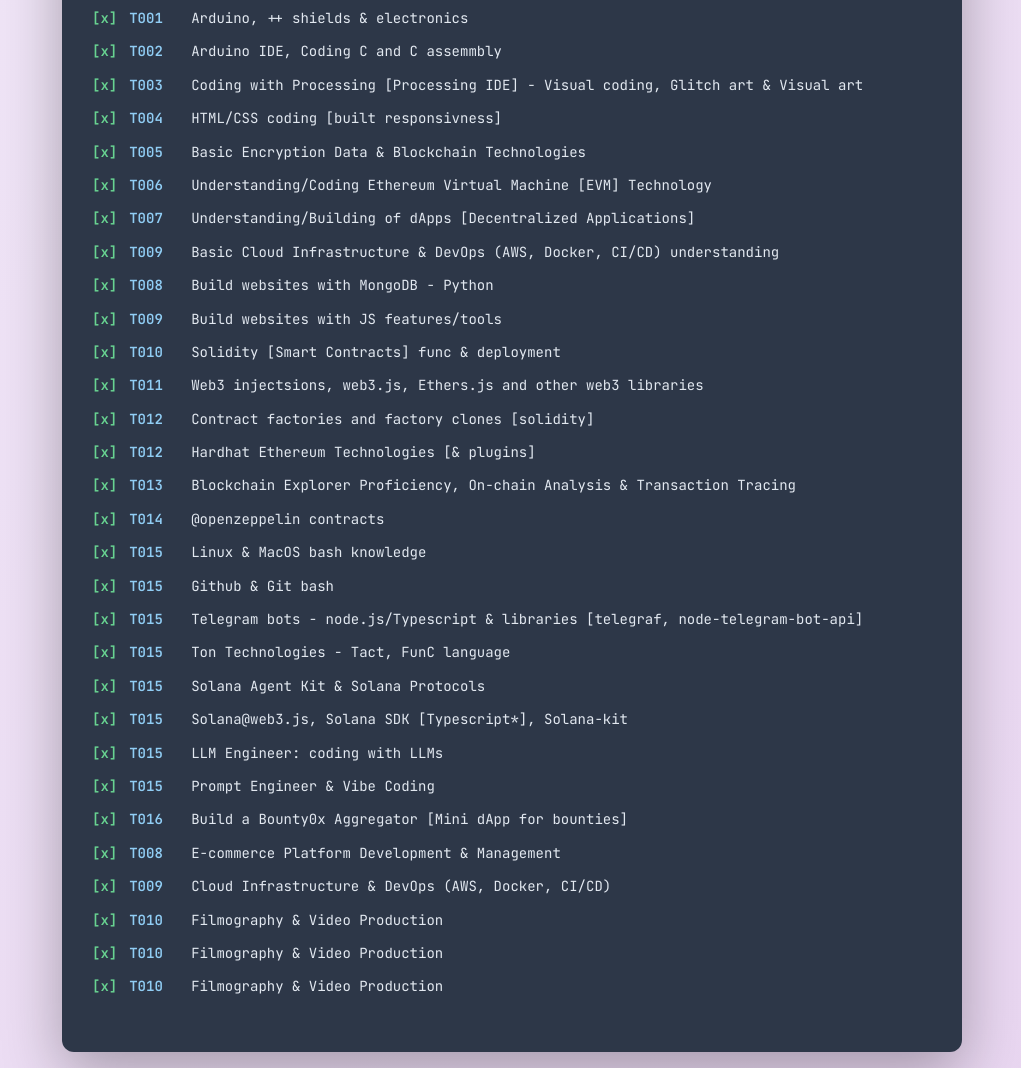
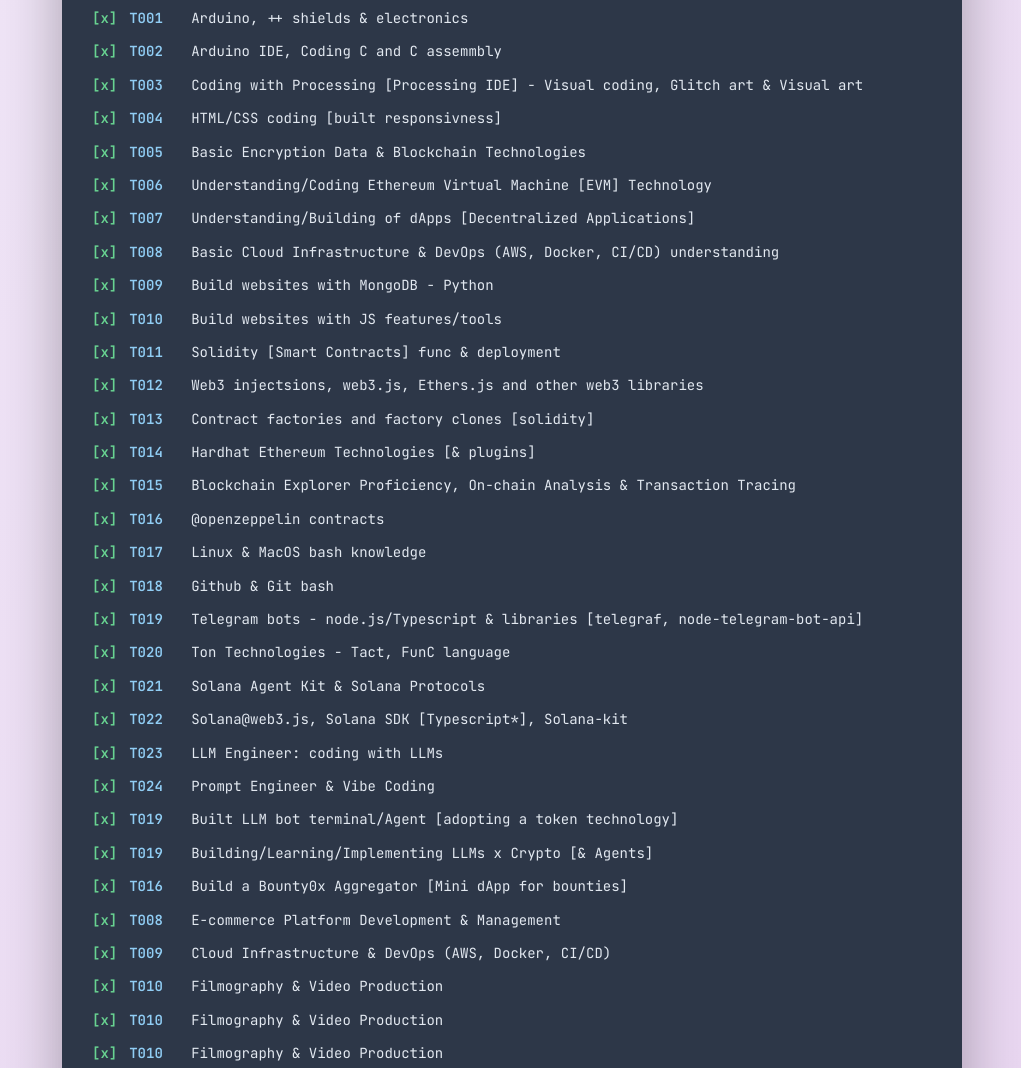
Before and after one commit to Uffynn/mainwebsite, a plain HTML site: page about.html in a window 1280 px wide. Shown: the part 149-1217 px from the top of the page, without its empty margins (128-1149 px from the left). Drawn offline with Linux system fonts and the light colour scheme.

Commit message:
Update about.html

```diff
--- a/about.html
+++ b/about.html
@@ -68,108 +68,117 @@
 
                    <div class="task completed">
                         <span class="checkbox">[x]</span>
-                        <span class="task-id">T009</span>
+                        <span class="task-id">T008</span>
                         <span class="task-desc">Basic Cloud Infrastructure & DevOps (AWS, Docker, CI/CD) understanding</span>
                     </div>
 
                     <div class="task completed">
                         <span class="checkbox">[x]</span>
-                        <span class="task-id">T008</span>
+                        <span class="task-id">T009</span>
                         <span class="task-desc">Build websites with MongoDB - Python</span>
                     </div>
 
                     <div class="task completed">
                         <span class="checkbox">[x]</span>
-                        <span class="task-id">T009</span>
+                        <span class="task-id">T010</span>
                         <span class="task-desc">Build websites with JS features/tools</span>
                     </div>
 
                     <div class="task completed">
                         <span class="checkbox">[x]</span>
-                        <span class="task-id">T010</span>
+                        <span class="task-id">T011</span>
                         <span class="task-desc">Solidity [Smart Contracts] func & deployment</span>
                     </div>
 
                     <div class="task completed">
                         <span class="checkbox">[x]</span>
-                        <span class="task-id">T011</span>
+                        <span class="task-id">T012</span>
                         <span class="task-desc">Web3 injectsions, web3.js, Ethers.js and other web3 libraries</span>
                     </div>
 
                     <div class="task completed">
                         <span class="checkbox">[x]</span>
-                        <span class="task-id">T012</span>
+                        <span class="task-id">T013</span>
                         <span class="task-desc">Contract factories and factory clones [solidity]</span>
                     </div>
 
                     <div class="task completed">
                         <span class="checkbox">[x]</span>
-                        <span class="task-id">T012</span>
+                        <span class="task-id">T014</span>
                         <span class="task-desc">Hardhat Ethereum Technologies [& plugins]</span>
                     </div>
 
                     <div class="task completed">
                         <span class="checkbox">[x]</span>
-                        <span class="task-id">T013</span>
+                        <span class="task-id">T015</span>
                         <span class="task-desc">Blockchain Explorer Proficiency, On-chain Analysis & Transaction Tracing</span>
                     </div>
 
                      <div class="task completed">
                         <span class="checkbox">[x]</span>
-                        <span class="task-id">T014</span>
+                        <span class="task-id">T016</span>
                         <span class="task-desc">@openzeppelin contracts</span>
                     </div>
 
                     <div class="task completed">
                         <span class="checkbox">[x]</span>
-                        <span class="task-id">T015</span>
+                        <span class="task-id">T017</span>
                         <span class="task-desc">Linux & MacOS bash knowledge</span>
                     </div>
 
                     <div class="task completed">
                         <span class="checkbox">[x]</span>
-                        <span class="task-id">T015</span>
+                        <span class="task-id">T018</span>
                         <span class="task-desc">Github & Git bash</span>
                     </div>
 
                     <div class="task completed">
                         <span class="checkbox">[x]</span>
-                        <span class="task-id">T015</span>
+                        <span class="task-id">T019</span>
                         <span class="task-desc">Telegram bots - node.js/Typescript & libraries [telegraf, node-telegram-bot-api]</span>
                     </div>
 
                     <div class="task completed">
                         <span class="checkbox">[x]</span>
-                        <span class="task-id">T015</span>
+                        <span class="task-id">T020</span>
                         <span class="task-desc">Ton Technologies - Tact, FunC language</span>
                     </div>
 
                     <div class="task completed">
                         <span class="checkbox">[x]</span>
-                        <span class="task-id">T015</span>
+                        <span class="task-id">T021</span>
                         <span class="task-desc">Solana Agent Kit & Solana Protocols</span>
                     </div>
 
                     <div class="task completed">
                         <span class="checkbox">[x]</span>
-                        <span class="task-id">T015</span>
+                        <span class="task-id">T022</span>
                         <span class="task-desc">Solana@web3.js, Solana SDK [Typescript*], Solana-kit</span>
                     </div>
 
                     <div class="task completed">
                         <span class="checkbox">[x]</span>
-                        <span class="task-id">T015</span>
+                        <span class="task-id">T023</span>
                         <span class="task-desc">LLM Engineer: coding with LLMs</span>
                     </div>
 
                     <div class="task completed">
                         <span class="checkbox">[x]</span>
-                        <span class="task-id">T015</span>
+                        <span class="task-id">T024</span>
                         <span class="task-desc">Prompt Engineer & Vibe Coding</span>
                     </div>
 
+                    <div class="task completed">
+                        <span class="checkbox">[x]</span>
+                        <span class="task-id">T019</span>
+                        <span class="task-desc">Built LLM bot terminal/Agent [adopting a token technology]</span>
+                    </div>
 
-
+                    <div class="task completed">
+                        <span class="checkbox">[x]</span>
+                        <span class="task-id">T019</span>
+                        <span class="task-desc">Building/Learning/Implementing LLMs x Crypto [& Agents]</span>
+                    </div>
 
 
 
```
